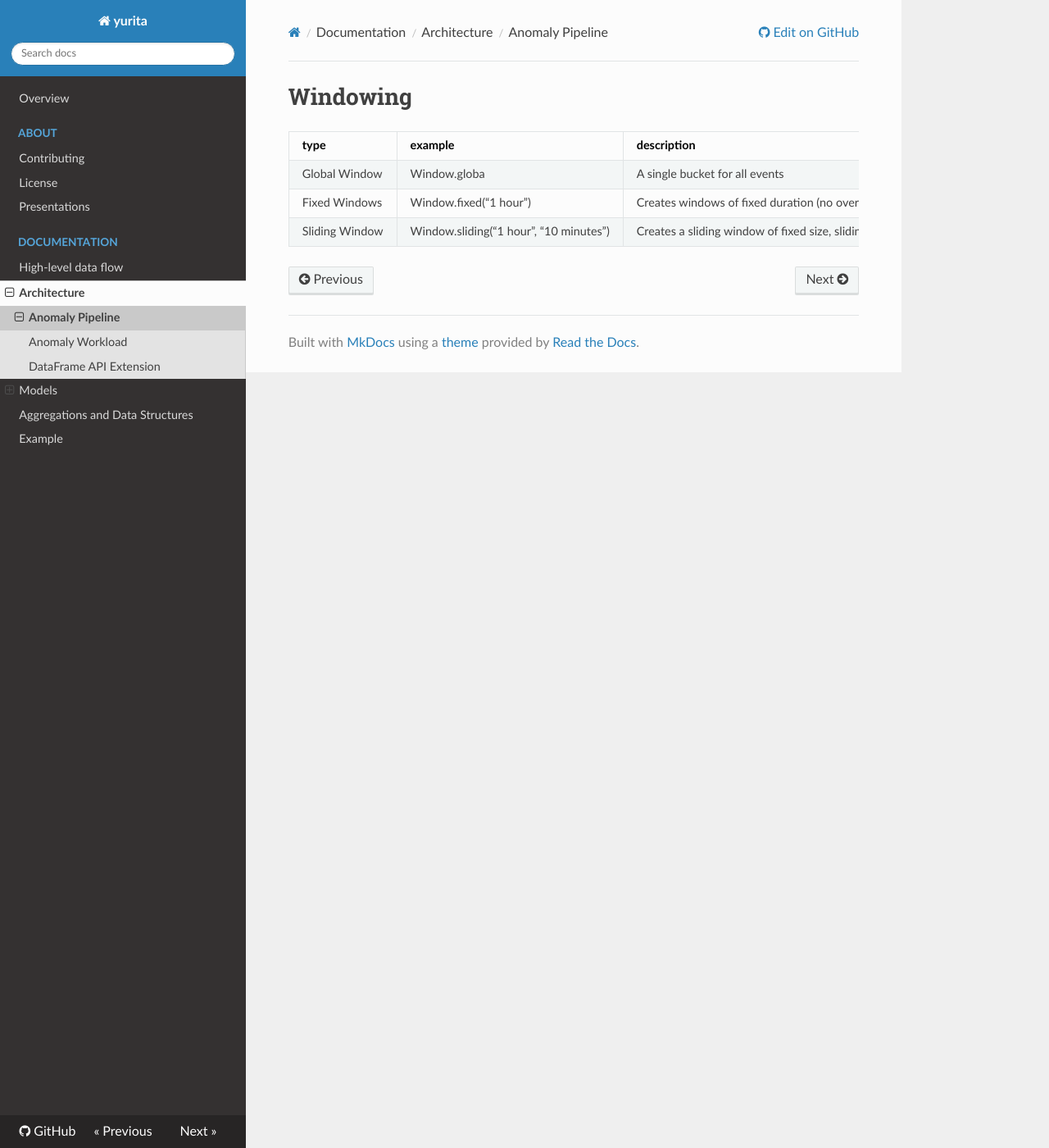
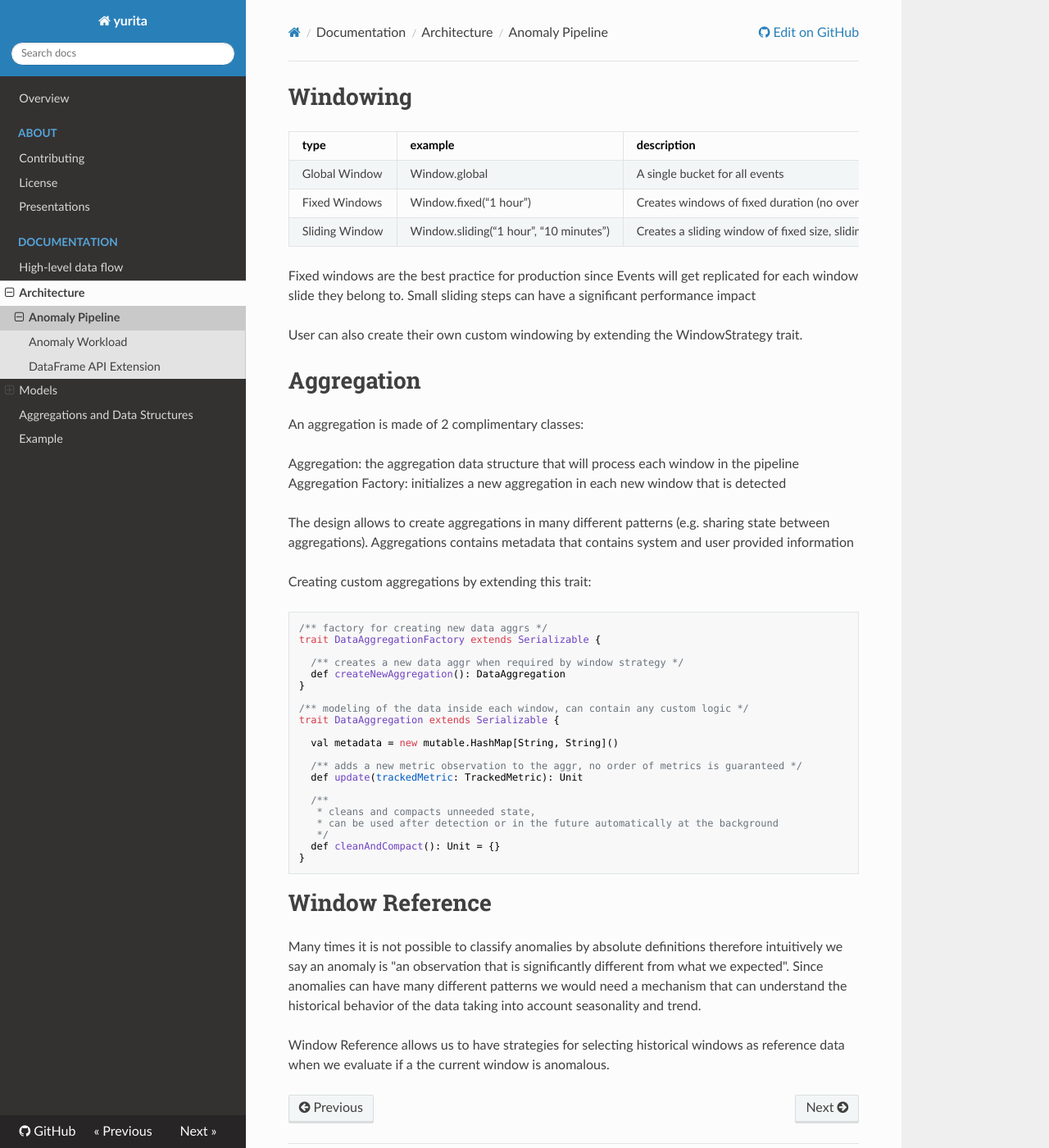
Before and after one commit to paypal/yurita, an MkDocs documentation site: the page built from docs/pipeline.md, in a window 1280 px wide and 1400 px high. Shown: the whole window at 82% size. Built offline with MkDocs 1.6.1, drawn with Linux system fonts in a browser that asks for light colours; nearby versions of some CDN libraries; old or Windows-style settings are respelled for this version of MkDocs.

Commit message:
Update pipeline.md

````diff
--- a/docs/pipeline.md
+++ b/docs/pipeline.md
@@ -2,6 +2,58 @@
 
 | type | example | description |
 |------|---------|-------------|
-|Global Window| Window.globa| A single bucket for all events|
+|Global Window| Window.global| A single bucket for all events|
 |Fixed Windows| Window.fixed(“1 hour”)|Creates windows of fixed duration (no overlap)|
 |Sliding Window|Window.sliding(“1 hour”, “10 minutes”)|Creates a sliding window of fixed size, sliding every specified duration (with overlap)|
+
+Fixed windows are the best practice for production since Events will get replicated for each window slide they belong to. Small sliding steps can have a significant performance impact
+
+
+
+User can also create their own custom windowing by extending the WindowStrategy trait.
+
+# Aggregation
+
+An aggregation is made of 2 complimentary classes:
+
+Aggregation: the aggregation data structure that will process each window in the pipeline
+Aggregation Factory: initializes a new aggregation in each new window that is detected
+
+
+The design allows to create aggregations in many different patterns (e.g. sharing state between aggregations).
+Aggregations contains metadata that contains system and user provided information
+
+
+
+Creating custom aggregations by extending this trait:
+
+```
+/** factory for creating new data aggrs */
+trait DataAggregationFactory extends Serializable {
+
+  /** creates a new data aggr when required by window strategy */
+  def createNewAggregation(): DataAggregation
+}
+
+/** modeling of the data inside each window, can contain any custom logic */
+trait DataAggregation extends Serializable {
+
+  val metadata = new mutable.HashMap[String, String]()
+
+  /** adds a new metric observation to the aggr, no order of metrics is guaranteed */
+  def update(trackedMetric: TrackedMetric): Unit
+
+  /**
+   * cleans and compacts unneeded state,
+   * can be used after detection or in the future automatically at the background
+   */
+  def cleanAndCompact(): Unit = {}
+}
+```
+
+# Window Reference
+
+Many times it is not possible to classify anomalies by absolute definitions therefore intuitively we say an anomaly is "an observation that is significantly different from what we expected".
+Since anomalies can have many different patterns we would need a mechanism that can understand the historical behavior of the data taking into account seasonality and trend.
+
+Window Reference allows us to have strategies for selecting historical windows as reference data when we evaluate if a the current window is anomalous.
````
